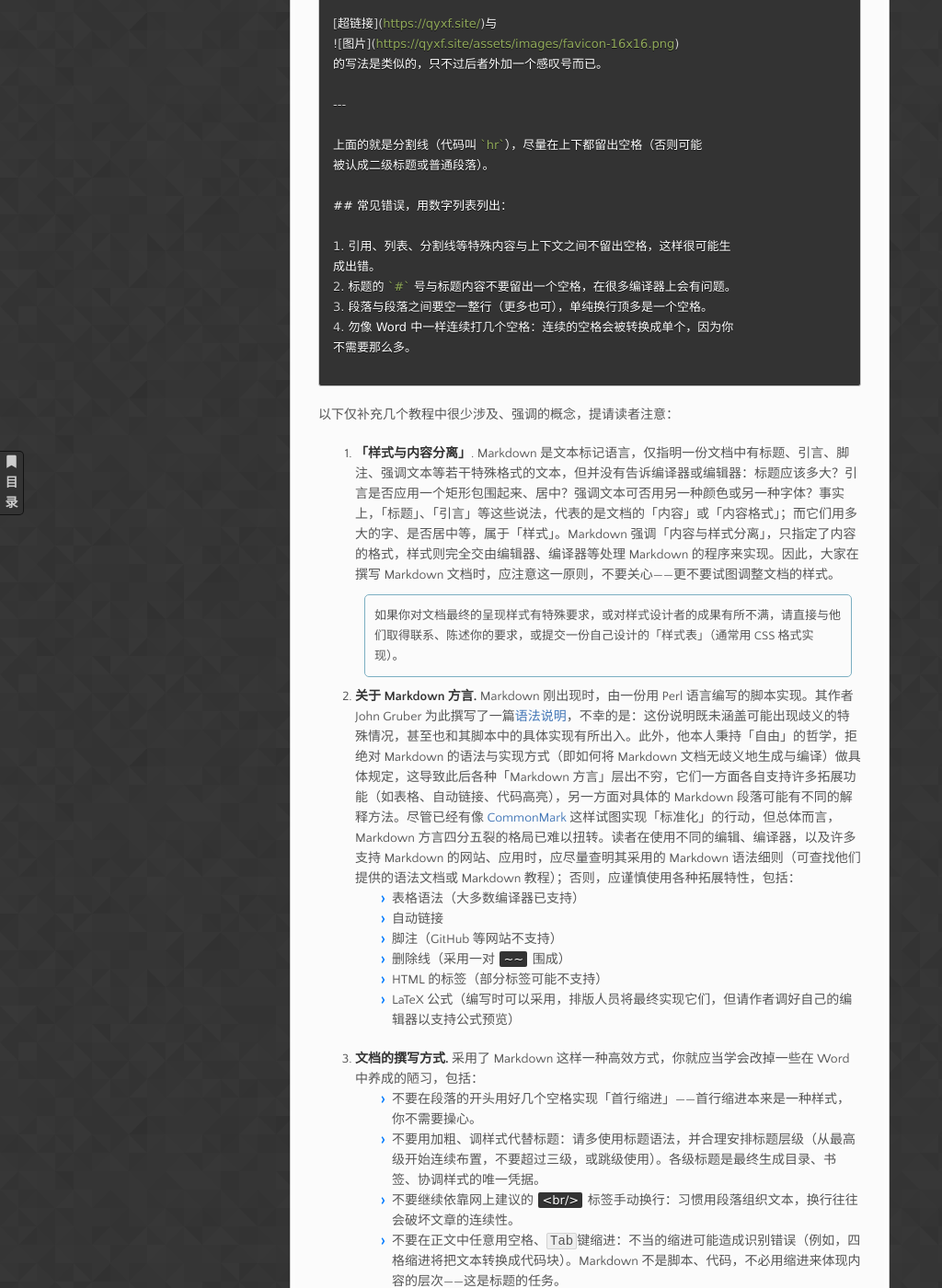
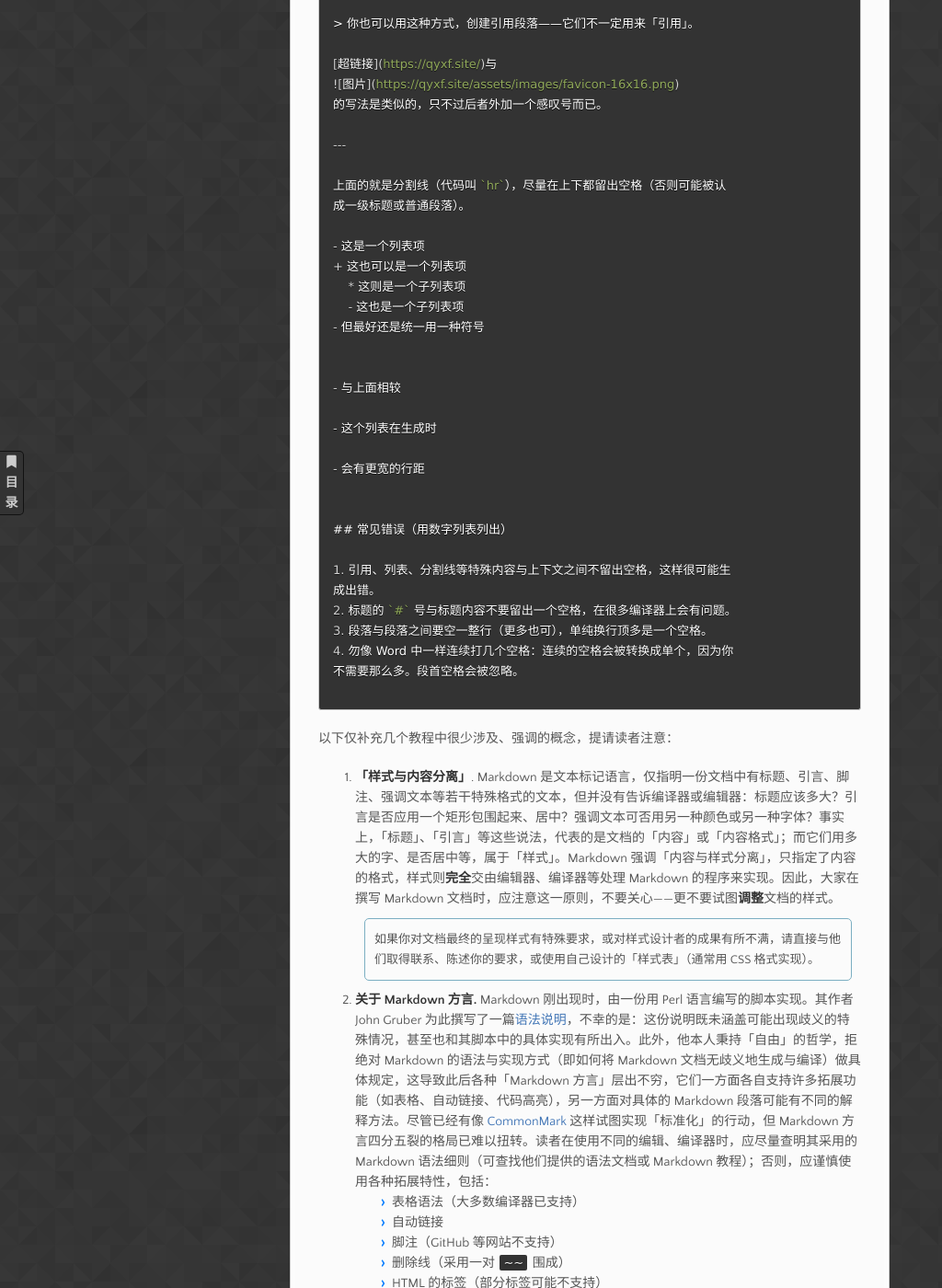
Before and after one commit to qyxf/qyxf.github.io, a Jekyll site: the page built from technique/typeset.md, in a window 1280 px wide and 1400 px high, scrolled down 1387 px. Shown: the whole window at 92% size, without its empty margins (0-1024 px from the left). Built offline with Jekyll 4.4.1, drawn with Linux system fonts in a browser that asks for light colours; nearby versions of some CDN libraries; our own code applies the rules of GitHub Pages for plain Markdown files; comment, search, counter and statistics services are not loaded; some of the changed text lies outside the part shown.

Commit message:
Update two tuts

````diff
--- a/technique/typeset.md
+++ b/technique/typeset.md
@@ -3,16 +3,16 @@
 ## 1 Markdown：最高效的文档格式
 
 ### 1.1 关于 Markdown
-Markdown 是一种文本标记语言，即在纯文本（`txt` 文件）的基础上引入了一些标记，使得其中的内容可以呈现出特殊属性——例如，产生标题、加粗字、列表与链接的分野。从这个意义上来说，可以将 Markdown 理解为一种「文档格式」，就像大家常用的 Word 文档一样。只不过，Markdown 一方面是文本文件，可以用任何文本编辑器（如记事本）打开、编辑，Word 则必须用专门的软件打开处理；另一方面，Markdown 能实现的「功能」比 Word 要少很多，但其提供的有限功能恰可满足 99% 文档的需要，同时极大地节省了编写、处理、储存与发布的时间，因此可谓为「最高效的文档格式」。
+Markdown 是一种文本标记语言，即在纯文本（`txt` 文件）的基础上引入了一些**标记**，使得其中的内容可以呈现出特殊属性——例如，产生标题、加粗字、列表与链接的分野。从这个意义上来说，可以将 Markdown 理解为一种「文档格式」，就像大家常用的 Word 文档一样。只不过，Markdown 一方面是**文本文件**，可以用任何文本编辑器（如记事本）打开、编辑，Word 文档（**二进制文件**）必须用专门的软件打开处理；另一方面，Markdown 能实现的「功能」比 Word 要少很多，但恰可满足 99% 文档的需要，同时极大地节省了编写、处理、储存与发布的时间，因此可谓为「最高效的文档格式」。
 
-> 尽管 Markdown 文档本身不需要用专门软件打开，但要想让 Markdown 中的标题能「显示」为标题，需要用可视化的文本编辑器预览，或利用一些小工具将其转换为 PDF、HTML 等可以看见样式的文档格式。
+> 尽管 Markdown 文档本身不需要用专门软件打开，但要想让 Markdown 中的标题能「显示」为标题，需要用可视化的文本编辑器**预览**，或利用一些小工具将其**转换**为 PDF、HTML 等可以看见样式的文档格式。
 
 这篇文章即是用 Markdown 撰写，读者可以感受到：Markdown 提供的功能，已经足够强大。
 
 ### 1.2 如何撰写 Markdown 文档
 Markdown 的学习非常简单。如果将其视为一种「编程语言」，则可以毫不犹豫地说：Markdown 是世界上「最简单」的编程语言。
 
-  网络上 Markdown 的教程不计其数（但误导人的也不少），读者可以任选一篇阅读。这里，我们推荐以下的几份：
+网络上 Markdown 的教程不计其数（但误导人的也不少），读者可以任选一篇阅读。这里，我们推荐以下的几份：
 
 - [Markdown 入门教程](https://mazhuang.org/2018/09/06/markdown-intro/)（From 码志）
 - [Markdown 语法说明](https://www.markdownguide.org)（英文，涵盖了大多数 Markdown 方言的基本语法与拓展语法）
@@ -24,17 +24,19 @@
 
 ```markdown
 # 一级标题
+
 ## 二级标题
+
 ### 三级标题
 
 这也是一级标题
-=============
+------
 
 及二级标题，你可以根据喜好选用
----------------------------
+======
 
-这是一段普通的文本，可以**加粗**，可以用*斜体*——但中文的
-「斜体」不推荐使用。
+这是一段普通的文本，可以**加粗**，可以用*斜体*——但中文的「斜体」不
+推荐使用。
 
 > 你也可以用这种方式，创建引用段落——它们不一定用来「引用」。
 
@@ -44,25 +46,39 @@
 
 ---
 
-上面的就是分割线（代码叫 `hr`），尽量在上下都留出空格（否则可能
-被认成二级标题或普通段落）。
+上面的就是分割线（代码叫 `hr`），尽量在上下都留出空格（否则可能被认
+成一级标题或普通段落）。
 
-## 常见错误，用数字列表列出：
+- 这是一个列表项
++ 这也可以是一个列表项
+    * 这则是一个子列表项
+    - 这也是一个子列表项
+- 但最好还是统一用一种符号
+
+
+- 与上面相较
+
+- 这个列表在生成时
+
+- 会有更宽的行距
+
+
+## 常见错误（用数字列表列出）
 
 1. 引用、列表、分割线等特殊内容与上下文之间不留出空格，这样很可能生
 成出错。
 2. 标题的 `#` 号与标题内容不要留出一个空格，在很多编译器上会有问题。
 3. 段落与段落之间要空一整行（更多也可），单纯换行顶多是一个空格。
 4. 勿像 Word 中一样连续打几个空格：连续的空格会被转换成单个，因为你
-不需要那么多。
+不需要那么多。段首空格会被忽略。
 
 ```
 
 以下仅补充几个教程中很少涉及、强调的概念，提请读者注意：
 
-1. **「样式与内容分离」**. Markdown 是文本标记语言，仅指明一份文档中有标题、引言、脚注、强调文本等若干特殊格式的文本，但并没有告诉编译器或编辑器：标题应该多大？引言是否应用一个矩形包围起来、居中？强调文本可否用另一种颜色或另一种字体？事实上，「标题」、「引言」等这些说法，代表的是文档的「内容」或「内容格式」；而它们用多大的字、是否居中等，属于「样式」。Markdown 强调「内容与样式分离」，只指定了内容的格式，样式则完全交由编辑器、编译器等处理 Markdown 的程序来实现。因此，大家在撰写 Markdown 文档时，应注意这一原则，不要关心——更不要试图调整文档的样式。
-    > 如果你对文档最终的呈现样式有特殊要求，或对样式设计者的成果有所不满，请直接与他们取得联系、陈述你的要求，或提交一份自己设计的「样式表」（通常用 CSS 格式实现）。
-2. **关于 Markdown 方言.** Markdown 刚出现时，由一份用 Perl 语言编写的脚本实现。其作者 John Gruber 为此撰写了一篇[语法说明](https://daringfireball.net/projects/markdown/syntax)，不幸的是：这份说明既未涵盖可能出现歧义的特殊情况，甚至也和其脚本中的具体实现有所出入。此外，他本人秉持「自由」的哲学，拒绝对 Markdown 的语法与实现方式（即如何将 Markdown 文档无歧义地生成与编译）做具体规定，这导致此后各种「Markdown 方言」层出不穷，它们一方面各自支持许多拓展功能（如表格、自动链接、代码高亮），另一方面对具体的 Markdown 段落可能有不同的解释方法。尽管已经有像 [CommonMark](https://commonmark.org) 这样试图实现「标准化」的行动，但总体而言，Markdown 方言四分五裂的格局已难以扭转。读者在使用不同的编辑、编译器，以及许多支持 Markdown 的网站、应用时，应尽量查明其采用的 Markdown 语法细则（可查找他们提供的语法文档或 Markdown 教程）；否则，应谨慎使用各种拓展特性，包括：
+1. **「样式与内容分离」**. Markdown 是文本标记语言，仅指明一份文档中有标题、引言、脚注、强调文本等若干特殊格式的文本，但并没有告诉编译器或编辑器：标题应该多大？引言是否应用一个矩形包围起来、居中？强调文本可否用另一种颜色或另一种字体？事实上，「标题」、「引言」等这些说法，代表的是文档的「内容」或「内容格式」；而它们用多大的字、是否居中等，属于「样式」。Markdown 强调「内容与样式分离」，只指定了内容的格式，样式则**完全**交由编辑器、编译器等处理 Markdown 的程序来实现。因此，大家在撰写 Markdown 文档时，应注意这一原则，不要关心——更不要试图**调整**文档的样式。
+    > 如果你对文档最终的呈现样式有特殊要求，或对样式设计者的成果有所不满，请直接与他们取得联系、陈述你的要求，或使用自己设计的「样式表」（通常用 CSS 格式实现）。
+2. **关于 Markdown 方言.** Markdown 刚出现时，由一份用 Perl 语言编写的脚本实现。其作者 John Gruber 为此撰写了一篇[语法说明](https://daringfireball.net/projects/markdown/syntax)，不幸的是：这份说明既未涵盖可能出现歧义的特殊情况，甚至也和其脚本中的具体实现有所出入。此外，他本人秉持「自由」的哲学，拒绝对 Markdown 的语法与实现方式（即如何将 Markdown 文档无歧义地生成与编译）做具体规定，这导致此后各种「Markdown 方言」层出不穷，它们一方面各自支持许多拓展功能（如表格、自动链接、代码高亮），另一方面对具体的 Markdown 段落可能有不同的解释方法。尽管已经有像 [CommonMark](https://commonmark.org) 这样试图实现「标准化」的行动，但 Markdown 方言四分五裂的格局已难以扭转。读者在使用不同的编辑、编译器时，应尽量查明其采用的 Markdown 语法细则（可查找他们提供的语法文档或 Markdown 教程）；否则，应谨慎使用各种拓展特性，包括：
     - 表格语法（大多数编译器已支持）
     - 自动链接
     - 脚注（GitHub 等网站不支持）
@@ -70,13 +86,13 @@
     - HTML 的标签（部分标签可能不支持）
     - LaTeX 公式（编写时可以采用，排版人员将最终实现它们，但请作者调好自己的编辑器以支持公式预览）
 3. **文档的撰写方式.** 采用了 Markdown 这样一种高效方式，你就应当学会改掉一些在 Word 中养成的陋习，包括：
-    - 不要在段落的开头用好几个空格实现「首行缩进」——首行缩进本来是一种样式，你不需要操心。
-    - 不要用加粗、调样式代替标题：请多使用标题语法，并合理安排标题层级（从最高级开始连续布置，不要超过三级，或跳级使用）。各级标题是最终生成目录、书签、协调样式的唯一凭据。
-    - 不要继续依靠网上建议的 `<br/>` 标签手动换行：习惯用段落组织文本，换行往往会破坏文章的连续性。
-    - 不要在正文中任意用空格、<kbd>Tab</kbd>键缩进：不当的缩进可能造成识别错误（例如，四格缩进将把文本转换成代码块）。Markdown 不是脚本、代码，不必用缩进来体现内容的层次——这是标题的任务。
+    - **不要**在段落的开头用好几个空格实现「首行缩进」——首行缩进本来是一种样式，你不需要操心。在 Markdown 中，段首的空格会被忽略。
+    - **不要**用加粗、调样式代替标题：请多使用标题语法，并合理安排标题层级（从最高级开始连续布置，不要超过三级，或跳级使用）。各级标题是最终生成目录、书签、协调样式的唯一凭据。
+    - **不要**继续依靠网上建议的 `<br/>` 标签手动换行：习惯用段落组织文本，换行往往会破坏文章的连续性。
+    - **不要**在正文中任意用空格、<kbd>Tab</kbd>键缩进：不当的缩进可能造成识别错误（例如，四格缩进将把文本转换成代码块）。Markdown 不是脚本、代码，不必用缩进来体现内容的层次——这是标题的任务。
 
 ### 1.3 Markdown 编辑工具
-常用的通用编辑器——如最流行的 [VS Code](https://code.visualstudio.com)、[Atom](https://atom.io)、[Sublime Text 3](https://www.sublimetext.com)等都可以通过插件很好的支持 Markdown，相关方法可在网上轻松找到。除此以外，更推荐初学者使用的是 Markdown 的专用编辑器，它们往往能带来更好的体验。包括：
+常用的**通用编辑器**——如最流行的 [VS Code](https://code.visualstudio.com)、[Atom](https://atom.io)、[Sublime Text 3](https://www.sublimetext.com)等都可以通过插件很好的支持 Markdown，相关方法可在网上轻松找到。除此以外，更推荐初学者使用的是 Markdown 的**专用编辑器**，它们往往能带来更好的体验。包括：
 
 - [Typora](https://www.typora.io/)
 - [Haroopad](http://pad.haroopress.com/user.html)
````
Also changed, not shown: tutorials/git-github.md (+7 -8 lines).
